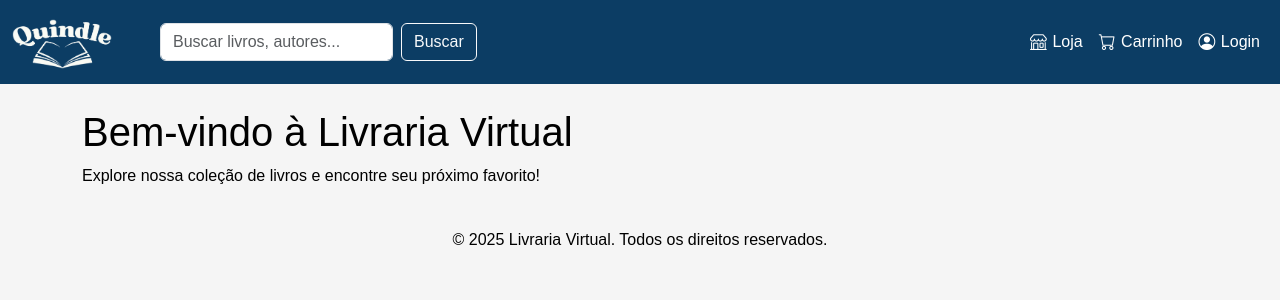
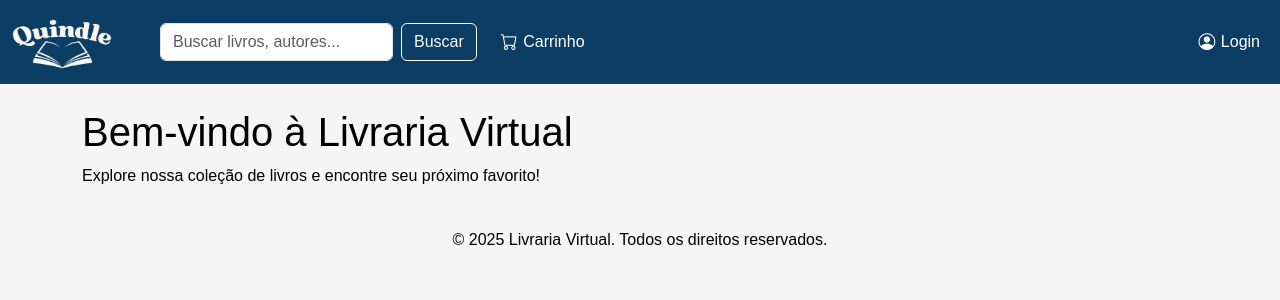
Before and after one commit to lyandraalmeidas/ecomerce, a PHP site: page /pages/index.php in a window 1280 px wide. Shown: the top 300 px of the page. Run offline with PHP 8.4, Linux system fonts and the light colour scheme.

Commit message:
ajustes quatro

```diff
--- a/includes/header.php
+++ b/includes/header.php
@@ -31,10 +31,10 @@
 						<input class="form-control me-2" type="search" name="q" placeholder="Buscar livros, autores..." aria-label="Buscar">
 						<button class="btn btn-outline-light" type="submit" aria-label="Enviar busca">Buscar</button>
 					</form>
-
+					<ul class="navbar-nav me-auto mb-2 mb-lg-0">
+						<li class="nav-item"><a class="nav-link" href="#"><i class="bi bi-cart" aria-hidden="true"></i> Carrinho</a></li>
+					</ul>
 					<ul class="navbar-nav ms-auto mb-2 mb-lg-0">
-						<li class="nav-item"><a class="nav-link" href="#"><i class="bi bi-shop" aria-hidden="true"></i> Loja</a></li>
-						<li class="nav-item"><a class="nav-link" href="#"><i class="bi bi-cart" aria-hidden="true"></i> Carrinho</a></li>
 						<li class="nav-item"><a class="nav-link" href="#"><i class="bi bi-person-circle" aria-hidden="true"></i> Login</a></li>
 					</ul>
 
```
